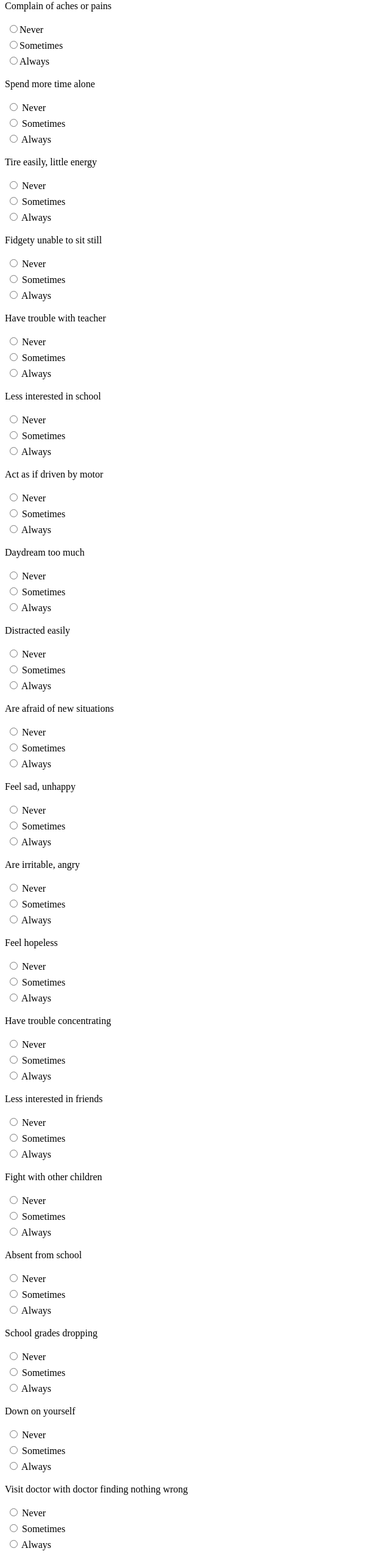
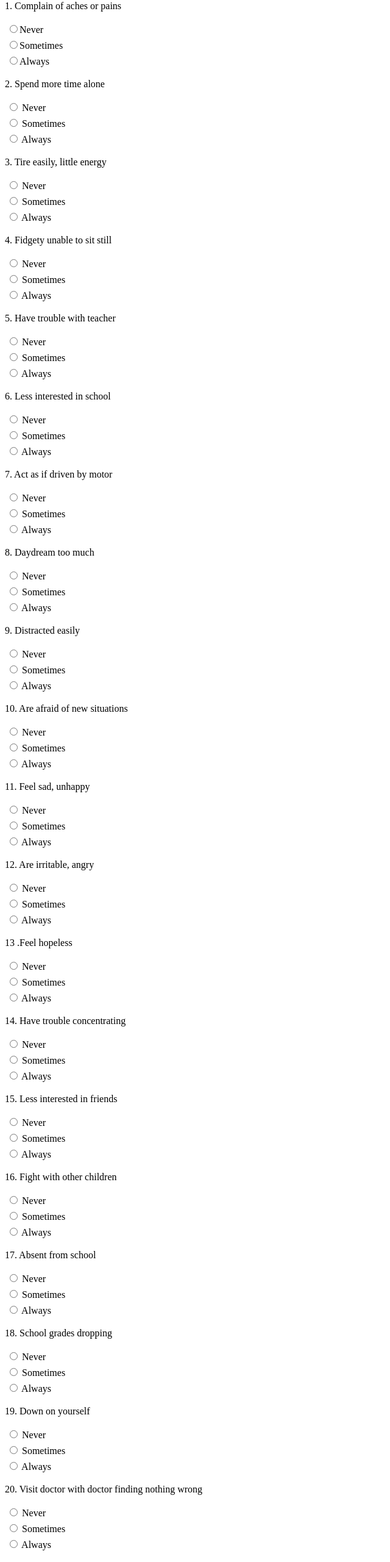
Before and after one commit to mrCamilo/pscy-form, a React (Create React App) app: page / in a window 1280 px wide. Shown: the part 120-2681 px from the top of the page at 61% size, without its empty margins (0-640 px from the left). Built offline with nearby package versions, Linux system fonts and the light colour scheme.

Commit message:
Questions are numbered

```diff
--- a/public/index.html
+++ b/public/index.html
@@ -1,7 +1,7 @@
 <!DOCTYPE html>
 <html lang="en">
   <head>
-    <link rel="stylesheet" href="./style.css"
+    <link rel="stylesheet" href="./style.css">
     <meta charset="utf-8" />
     <meta name="viewport" content="width=device-width, initial-scale=1" />
     <meta name="theme-color" content="#000000" />
--- a/src/components/Questionnaire.js
+++ b/src/components/Questionnaire.js
@@ -1,4 +1,5 @@
 import React, {Component} from "react"
+import Results from './Results'
 
 class Questionnaire extends Component {
     constructor() {
@@ -26,185 +27,183 @@ class Questionnaire extends Component {
 
     render() {
         return (
-	    <form>
-		<p>Complain of aches or pains</p>
+	    <form onSubmit = {<Results/>}>
+		<p>1. Complain of aches or pains</p>
 		<label><input type = "radio" name = "q1" value = {0} onChange={this.handleChange}/>Never</label><br/>
 	        <label><input type = "radio" name = "q1" value = {1} onChange={this.handleChange}/>Sometimes</label><br/>
 		<label><input type="radio" name = "q1" value = {2} onChange={this.handleChange}/>Always</label>
 
-		<p>Spend more time alone</p>
+		<p>2. Spend more time alone</p>
 		<label><input type = "radio" name = "q2" value = {0} onChange={this.handleChange}/> Never</label><br/>
 	        <label><input type = "radio" name = "q2" value = {1} onChange={this.handleChange}/> Sometimes</label><br/>
 		<label><input type="radio" name = "q2" value = {2} onChange={this.handleChange}/> Always</label>
 
-	        <p>Tire easily, little energy</p>
+	        <p>3. Tire easily, little energy</p>
 		<label><input type = "radio" name = "q3" value = {0} onChange={this.handleChange}/> Never</label><br/>
 	        <label><input type = "radio" name = "q3" value = {1} onChange={this.handleChange}/> Sometimes</label><br/>
 		<label><input type="radio" name = "q3" value = {2} onChange={this.handleChange}/> Always</label><br/>
 
-	        <p>Fidgety unable to sit still</p>
+	        <p>4. Fidgety unable to sit still</p>
 		<label><input type = "radio" name = "q4" value = {0} onChange={this.handleChange}/> Never</label><br/>
 	        <label><input type = "radio" name = "q4" value = {1} onChange={this.handleChange}/> Sometimes</label><br/>
 		<label><input type="radio" name = "q4" value = {2} onChange={this.handleChange}/> Always</label><br/>
 
-		<p>Have trouble with teacher</p>
+		<p>5. Have trouble with teacher</p>
 		<label><input type = "radio" name = "q5" value = {0} onChange={this.handleChange}/> Never</label><br/>
 	        <label><input type = "radio" name = "q5" value = {1} onChange={this.handleChange}/> Sometimes</label><br/>
 		<label><input type="radio" name = "q5" value = {2} onChange={this.handleChange}/> Always</label><br/>
 
-		<p>Less interested in school</p>
+		<p>6. Less interested in school</p>
 		<label><input type = "radio" name = "q6" value = {0} onChange={this.handleChange}/> Never</label><br/>
 	        <label><input type = "radio" name = "q6" value = {1} onChange={this.handleChange}/> Sometimes</label><br/>
 		<label><input type="radio" name = "q6" value = {2} onChange={this.handleChange}/> Always</label><br/>
 
-		<p>Act as if driven by motor</p>
+		<p>7. Act as if driven by motor</p>
 	        <label><input type = "radio" name = "q7" value = {0} onChange={this.handleChange}/> Never</label><br/>
 	        <label><input type = "radio" name = "q7" value = {1} onChange={this.handleChange}/> Sometimes</label><br/>
 		<label><input type="radio" name = "q7" value = {2} onChange={this.handleChange}/> Always</label><br/>
 
-		<p>Daydream too much</p>
+		<p>8. Daydream too much</p>
 	        <label><input type = "radio" name = "q8" value = {0} onChange={this.handleChange}/> Never</label><br/>
 	        <label><input type = "radio" name = "q8" value = {1} onChange={this.handleChange}/> Sometimes</label><br/>
 		<label><input type="radio" name = "q8" value = {2} onChange={this.handleChange}/> Always</label><br/>
 
-		<p>Distracted easily</p>
+		<p>9. Distracted easily</p>
 	        <label><input type = "radio" name = "q9" value = {0} onChange={this.handleChange}/> Never</label><br/>
 	        <label><input type = "radio" name = "q9" value = {1} onChange={this.handleChange}/> Sometimes</label><br/>
 		<label><input type="radio" name = "q9" value = {2} onChange={this.handleChange}/> Always</label><br/>
 
-		<p>Are afraid of new situations</p>
+		<p>10. Are afraid of new situations</p>
 	        <label><input type = "radio" name = "q10" value = {0} onChange={this.handleChange}/> Never</label><br/>
 	        <label><input type = "radio" name = "q10" value = {1} onChange={this.handleChange}/> Sometimes</label><br/>
 		<label><input type="radio" name = "q10" value = {2} onChange={this.handleChange}/> Always</label><br/>
 
-		<p>Feel sad, unhappy</p>
+		<p>11. Feel sad, unhappy</p>
 	        <label><input type = "radio" name = "q11" value = {0} onChange={this.handleChange}/> Never</label><br/>
 	        <label><input type = "radio" name = "q11" value = {1} onChange={this.handleChange}/> Sometimes</label><br/>
 		<label><input type="radio" name = "q11" value = {2} onChange={this.handleChange}/> Always</label><br/>
 
-		<p>Are irritable, angry</p>
+		<p>12. Are irritable, angry</p>
 	        <label><input type = "radio" name = "q12" value = {0} onChange={this.handleChange}/> Never</label><br/>
 	        <label><input type = "radio" name = "q12" value = {1} onChange={this.handleChange}/> Sometimes</label><br/>
 		<label><input type="radio" name = "q12" value = {2} onChange={this.handleChange}/> Always</label><br/>
 
-		<p>Feel hopeless</p>
+		<p>13 .Feel hopeless</p>
 	        <label><input type = "radio" name = "q13" value = {0} onChange={this.handleChange}/> Never</label><br/>
 	        <label><input type = "radio" name = "q13" value = {1} onChange={this.handleChange}/> Sometimes</label><br/>
 		<label><input type="radio" name = "q13" value = {2} onChange={this.handleChange}/> Always</label><br/>
 
-		<p>Have trouble concentrating</p>
+		<p>14. Have trouble concentrating</p>
 	        <label><input type = "radio" name = "q14" value = {0} onChange={this.handleChange}/> Never</label><br/>
 	        <label><input type = "radio" name = "q14" value = {1} onChange={this.handleChange}/> Sometimes</label><br/>
 		<label><input type="radio" name = "q14" value = {2} onChange={this.handleChange}/> Always</label><br/>
 
-		<p>Less interested in friends</p>
+		<p>15. Less interested in friends</p>
 	        <label><input type = "radio" name = "q15" value = {0} onChange={this.handleChange}/> Never</label><br/>
 	        <label><input type = "radio" name = "q15" value = {1} onChange={this.handleChange}/> Sometimes</label><br/>
 		<label><input type="radio" name = "q15" value = {2} onChange={this.handleChange}/> Always</label><br/>
 
-		<p>Fight with other children</p>
+		<p>16. Fight with other children</p>
 	        <label><input type = "radio" name = "q16" value = {0} onChange={this.handleChange}/> Never</label><br/>
 	        <label><input type = "radio" name = "q16" value = {1} onChange={this.handleChange}/> Sometimes</label><br/>
 		<label><input type="radio" name = "q16" value = {2} onChange={this.handleChange}/> Always</label><br/>
 
-		<p>Absent from school</p>
+		<p>17. Absent from school</p>
 	        <label><input type = "radio" name = "q17" value = {0} onChange={this.handleChange}/> Never</label><br/>
 	        <label><input type = "radio" name = "q17" value = {1} onChange={this.handleChange}/> Sometimes</label><br/>
 		<label><input type="radio" name = "q17" value = {2} onChange={this.handleChange}/> Always</label><br/>
 
-		<p>School grades dropping</p>
+		<p>18. School grades dropping</p>
 	        <label><input type = "radio" name = "q18" value = {0} onChange={this.handleChange}/> Never</label><br/>
 	        <label><input type = "radio" name = "q18" value = {1} onChange={this.handleChange}/> Sometimes</label><br/>
 		<label><input type="radio" name = "q18" value = {2} onChange={this.handleChange}/> Always</label><br/>
 
-		<p>Down on yourself</p>
+		<p>19. Down on yourself</p>
 	        <label><input type = "radio" name = "q19" value = {0} onChange={this.handleChange}/> Never</label><br/>
 	        <label><input type = "radio" name = "q19" value = {1} onChange={this.handleChange}/> Sometimes</label><br/>
 		<label><input type="radio" name = "q19" value = {2} onChange={this.handleChange}/> Always</label><br/>
 
-		<p>Visit doctor with doctor finding nothing wrong</p>
+		<p>20. Visit doctor with doctor finding nothing wrong</p>
 	        <label><input type = "radio" name = "q20" value = {0} onChange={this.handleChange}/> Never</label><br/>
 	        <label><input type = "radio" name = "q20" value = {1} onChange={this.handleChange}/> Sometimes</label><br/>
 		<label><input type="radio" name = "q20" value = {2} onChange={this.handleChange}/> Always</label><br/>
 
-		<p>Have trouble sleeping</p>
+		<p>21. Have trouble sleeping</p>
 	        <label><input type = "radio" name = "q21" value = {0} onChange={this.handleChange}/> Never</label><br/>
 	        <label><input type = "radio" name = "q21" value = {1} onChange={this.handleChange}/> Sometimes</label><br/>
 		<label><input type="radio" name = "q21" value = {2} onChange={this.handleChange}/> Always</label><br/>
 
-		<p>Worry a lot</p>
+		<p>22. Worry a lot</p>
 	        <label><input type = "radio" name = "q22" value = {0} onChange={this.handleChange}/> Never</label><br/>
 	        <label><input type = "radio" name = "q22" value = {1} onChange={this.handleChange}/> Sometimes</label><br/>
 		<label><input type="radio" name = "q22" value = {2} onChange={this.handleChange}/> Always</label><br/>
 
-		<p>Want to be with parent more than before</p>
+		<p>23. Want to be with parent more than before</p>
 	        <label><input type = "radio" name = "q23" value = {0} onChange={this.handleChange}/> Never</label><br/>
 	        <label><input type = "radio" name = "q23" value = {1} onChange={this.handleChange}/> Sometimes</label><br/>
 		<label><input type="radio" name = "q23" value = {2} onChange={this.handleChange}/> Always</label><br/>
 
-		<p>Feel that you are bad</p>
+		<p>24. Feel that you are bad</p>
 	        <label><input type = "radio" name = "q24" value = {0} onChange={this.handleChange}/> Never</label><br/>
 	        <label><input type = "radio" name = "q24" value = {1} onChange={this.handleChange}/> Sometimes</label><br/>
 		<label><input type="radio" name = "q24" value = {2} onChange={this.handleChange}/> Always</label><br/>
 
-		<p>Take unnecessary risks</p>
+		<p>25. Take unnecessary risks</p>
 	        <label><input type = "radio" name = "q25" value = {0} onChange={this.handleChange}/> Never</label><br/>
 	        <label><input type = "radio" name = "q25" value = {1} onChange={this.handleChange}/> Sometimes</label><br/>
 		<label><input type="radio" name = "q25" value = {2} onChange={this.handleChange}/> Always</label><br/>
 
-		<p>Get hurt frequently</p>
+		<p>26. Get hurt frequently</p>
 	        <label><input type = "radio" name = "q26" value = {0} onChange={this.handleChange}/> Never</label><br/>
 	        <label><input type = "radio" name = "q26" value = {1} onChange={this.handleChange}/> Sometimes</label><br/>
 		<label><input type="radio" name = "q26" value = {2} onChange={this.handleChange}/> Always</label><br/>
 
-		<p>Seem to be having less fun</p>
+		<p>27. Seem to be having less fun</p>
 	        <label><input type = "radio" name = "q27" value = {0} onChange={this.handleChange}/> Never</label><br/>
 	        <label><input type = "radio" name = "q27" value = {1} onChange={this.handleChange}/> Sometimes</label><br/>
 		<label><input type="radio" name = "q27" value = {2} onChange={this.handleChange}/> Always</label><br/>
 
-		<p>Act younger than children your age</p>
+		<p>28. Act younger than children your age</p>
 	        <label><input type = "radio" name = "q28" value = {0} onChange={this.handleChange}/> Never</label><br/>
 	        <label><input type = "radio" name = "q28" value = {1} onChange={this.handleChange}/> Sometimes</label><br/>
 		<label><input type="radio" name = "q28" value = {2} onChange={this.handleChange}/> Always</label><br/>
 
-		<p>Do not listen to rules</p>
+		<p>29. Do not listen to rules</p>
 	        <label><input type = "radio" name = "q29" value = {0} onChange={this.handleChange}/> Never</label><br/>
 	        <label><input type = "radio" name = "q29" value = {1} onChange={this.handleChange}/> Sometimes</label><br/>
 		<label><input type="radio" name = "q29" value = {2}/> Always</label><br/>
 
-		<p>Do not show feelings</p>
+		<p>30. Do not show feelings</p>
 	        <label><input type = "radio" name = "q30" value = {0} onChange={this.handleChange}/> Never</label><br/>
 	        <label><input type = "radio" name = "q30" value = {1} onChange={this.handleChange}/> Sometimes</label><br/>
 		<label><input type="radio" name = "q30" value = {2} onChange={this.handleChange}/> Always</label><br/>
 
-		<p>Do not understand other peoples feelings</p>
+		<p>31. Do not understand other peoples feelings</p>
 	        <label><input type = "radio" name = "q31" value = {0} onChange={this.handleChange}/> Never</label><br/>
 	        <label><input type = "radio" name = "q31" value = {1} onChange={this.handleChange}/> Sometimes</label><br/>
 		<label><input type="radio" name = "q31" value = {2} onChange={this.handleChange}/> Always</label><br/>
 
-		<p>Tease others</p>
+		<p>32. Tease others</p>
 	        <label><input type = "radio" name = "q32" value = {0} onChange={this.handleChange}/> Never</label><br/>
 	        <label><input type = "radio" name = "q32" value = {1} onChange={this.handleChange}/> Sometimes</label><br/>
 		<label><input type="radio" name = "q32" value = {2} onChange={this.handleChange}/> Always</label><br/>
 
-		<p>Blame others for your troubles</p>
+		<p>33. Blame others for your troubles</p>
 	        <label><input type = "radio" name = "q33" value = {0} onChange={this.handleChange}/> Never</label><br/>
 	        <label><input type = "radio" name = "q33" value = {1} onChange={this.handleChange}/> Sometimes</label><br/>
 		<label><input type="radio" name = "q33" value = {2} onChange={this.handleChange}/> Always</label><br/>
 
-		<p>Take things that do not belong to you</p>
+		<p>34. Take things that do not belong to you</p>
 	        <label><input type = "radio" name = "q34" value = {0} onChange={this.handleChange}/> Never</label><br/>
 	        <label><input type = "radio" name = "q34" value = {1} onChange={this.handleChange}/> Sometimes</label><br/>
 		<label><input type="radio" name = "q34" value = {2} onChange={this.handleChange}/> Always</label><br/>
 
-		<p>Refuse to share</p>
+		<p>35. Refuse to share</p>
 	        <label><input type = "radio" name = "q35" value = {0} onChange={this.handleChange}/> Never</label><br/>
 	        <label><input type = "radio" name = "q35" value = {1} onChange={this.handleChange}/> Sometimes</label><br/>
 		<label><input type="radio" name = "q35" value = {2} onChange={this.handleChange}/> Always</label><br/>
-		<h3>Score: {this.state.total}</h3>
-		<h3>Attention: {this.state.attention}</h3>
-		<h3>Internalizing: {this.state.internalizing}</h3>
-		<h3>Externalizing: {this.state.externalizing}</h3>
+		<br/>
+
 		<button>Submit</button>
 		</form>
         )
```
Also changed, not shown: public/manifest.json (deleted).
